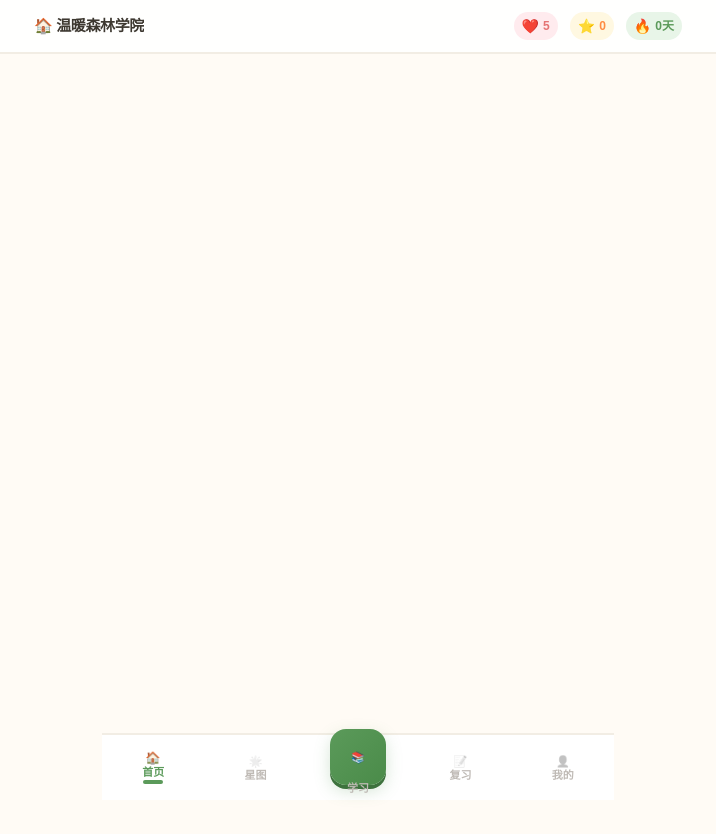
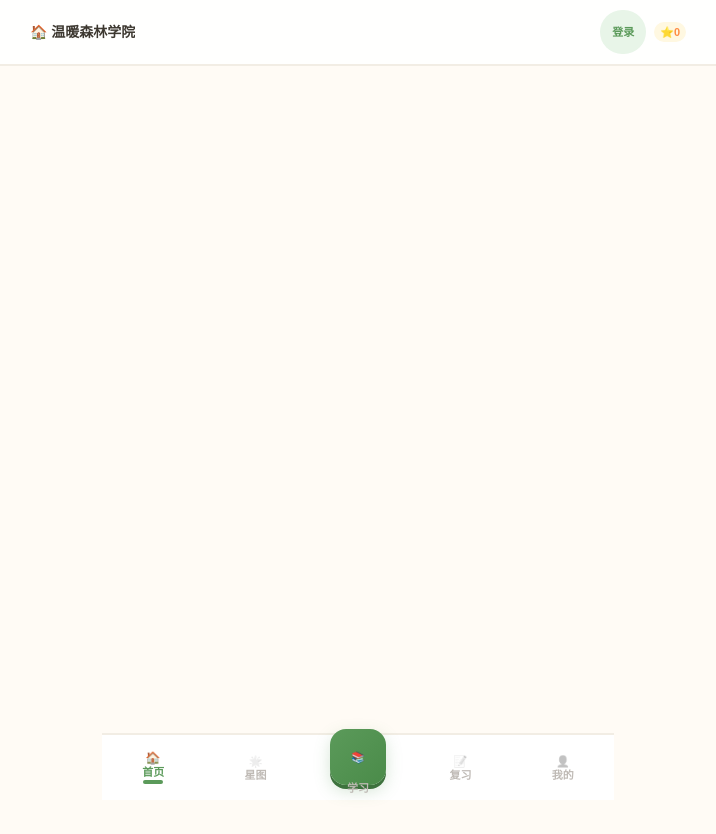
Before and after one commit to xuebao123321/new-concept-english, a React (Vite) app: page / in a window 1280 px wide. Shown: the top 834 px of the page, without its empty margins (282-998 px from the left). Before the commit the page ends 800 px from the top, so only its background shows below. Built offline with nearby package versions, Linux system fonts and the light colour scheme.

Commit message:
feat: 排行榜+登录入口+公开主页

```diff
--- a/src/App.tsx
+++ b/src/App.tsx
@@ -21,6 +21,7 @@ const ProfilePage = lazy(() => import('./pages/ProfilePage'));
 const DiagnosisPage = lazy(() => import('./pages/DiagnosisPage'));
 const ScheduledReviewPage = lazy(() => import('./pages/ScheduledReviewPage'));
 const NotFoundPage = lazy(() => import('./pages/NotFoundPage'));
+const LeaderboardPage = lazy(() => import('./pages/LeaderboardPage'));
 
 function Loading() {
   return (
@@ -71,6 +72,7 @@ export default function App() {
         <Route path="/achievements" element={<AchievementsPage />} />
         <Route path="/profile" element={<ProfilePage />} />
         <Route path="/diagnosis" element={<DiagnosisPage />} />
+        <Route path="/leaderboard" element={<LeaderboardPage />} />
         <Route path="*" element={<NotFoundPage />} />
       </Route>
     </Routes>
--- a/src/components/layout/TopBar.tsx
+++ b/src/components/layout/TopBar.tsx
@@ -1,51 +1,40 @@
 import { useNavigate } from 'react-router-dom';
 import { useUserStore } from '../../stores/useUserStore';
+import { useAuthStore } from '../../stores/useAuthStore';
 
-interface TopBarProps {
-  title: string;
-  showBack?: boolean;
-  onBack?: () => void;
-}
-
-export default function TopBar({ title, showBack = false, onBack }: TopBarProps) {
-  const navigate = useNavigate();
+export default function TopBar({ title, showBack = false, onBack }: {
+  title: string; showBack?: boolean; onBack?: () => void;
+}) {
+  const nav = useNavigate();
   const userState = useUserStore(s => s.userState);
-
-  const handleBack = () => {
-    if (onBack) onBack();
-    else navigate(-1);
-  };
+  const { isLoggedIn, logout, user } = useAuthStore();
 
   return (
     <header className="sticky top-0 z-30 safe-top nav-top">
-      <div className="flex items-center justify-between px-4 py-3 max-w-lg mx-auto">
-        <div className="flex items-center gap-2">
+      <div className="flex items-center justify-between px-3 py-2.5 max-w-lg mx-auto">
+        <div className="flex items-center gap-1.5 min-w-0">
           {showBack && (
-            <button
-              onClick={handleBack}
-              className="w-9 h-9 flex items-center justify-center rounded-xl bg-warm-bg hover:bg-warm-border/50 transition-colors"
-            >
-              <span className="text-base text-ink-light">←</span>
-            </button>
+            <button onClick={() => (onBack ? onBack() : nav(-1))}
+              className="w-8 h-8 flex items-center justify-center rounded-lg bg-warm-bg">
+              <span className="text-sm">←</span></button>
           )}
-          <h1 className="font-extrabold text-[15px] tracking-tight text-ink truncate max-w-[220px]">
-            {title}
-          </h1>
+          <h1 className="font-extrabold text-[14px] truncate text-ink">{title}</h1>
         </div>
 
-        <div className="flex items-center gap-3 text-xs font-bold">
-          <span className="flex items-center gap-1 bg-berry-pale px-2 py-1 rounded-full">
-            <span className="text-sm">❤️</span>
-            <span className="text-berry">{userState?.hearts ?? 5}</span>
-          </span>
-          <span className="flex items-center gap-1 bg-sun-pale px-2 py-1 rounded-full">
-            <span className="text-sm">⭐</span>
-            <span className="text-honey">{userState?.totalXp ?? 0}</span>
-          </span>
-          <span className="flex items-center gap-1 bg-forest-pale px-2 py-1 rounded-full">
-            <span className="text-sm">🔥</span>
-            <span className="text-forest">{userState?.streakDays ?? 0}天</span>
-          </span>
+        <div className="flex items-center gap-2 text-[11px] font-bold">
+          {isLoggedIn ? (
+            <>
+              <span className="text-ink-muted">{user?.nickname || user?.username}</span>
+              <button onClick={() => nav('/profile')}
+                className="px-2.5 py-1 rounded-full bg-warm-bg text-ink-light">👤</button>
+              <button onClick={() => { logout(); nav('/login'); }}
+                className="px-2.5 py-1 rounded-full bg-berry-pale text-berry">退出</button>
+            </>
+          ) : (
+            <button onClick={() => nav('/login')}
+              className="px-3 py-1 rounded-full bg-forest-pale text-forest font-bold">登录</button>
+          )}
+          <span className="bg-sun-pale px-1.5 py-0.5 rounded-full text-honey">⭐{userState?.totalXp ?? 0}</span>
         </div>
       </div>
     </header>
--- /dev/null
+++ b/src/pages/LeaderboardPage.tsx
@@ -0,0 +1,52 @@
+import { useEffect, useState } from 'react';
+
+const API = import.meta.env.PROD
+  ? 'https://new-concept-english-production.up.railway.app'
+  : 'http://localhost:8000';
+
+interface Entry { id: number; username: string; nickname: string; completed: number; }
+
+export default function LeaderboardPage() {
+  const [data, setData] = useState<Entry[]>([]);
+  const [loading, setLoading] = useState(true);
+
+  useEffect(() => {
+    fetch(`${API}/api/leaderboard?limit=50`)
+      .then(r => r.json()).then(d => { setData(d.leaderboard || []); setLoading(false); })
+      .catch(() => setLoading(false));
+  }, []);
+
+  if (loading) return <div className="text-center py-20 text-[#8B8580]">加载中...</div>;
+
+  return (
+    <div className="px-4 py-5 space-y-4">
+      <div className="text-center">
+        <h2 className="text-xl font-extrabold text-[#3D3830]">🏆 闯关排行榜</h2>
+        <p className="text-sm text-[#8B8580] mt-1">看看谁修复了最多的课程！</p>
+      </div>
+
+      {data.length === 0 ? (
+        <div className="text-center py-12 text-[#8B8580]">暂无数据，快去闯关吧！</div>
+      ) : (
+        <div className="space-y-2">
+          {data.map((e, i) => (
+            <div key={e.id} className={`card p-4 flex items-center gap-4 ${i < 3 ? 'border-[#FBBF24] bg-[#FFFDEB]' : ''}`}>
+              <div className={`w-8 h-8 rounded-full flex items-center justify-center text-sm font-extrabold ${
+                i === 0 ? 'bg-[#FBBF24] text-white' : i === 1 ? 'bg-[#94A3B8] text-white' : i === 2 ? 'bg-[#D97706] text-white' : 'bg-gray-100 text-gray-500'
+              }`}>
+                {i + 1}
+              </div>
+              <div className="flex-1">
+                <div className="font-extrabold text-sm text-[#3D3830]">{e.nickname || e.username}</div>
+              </div>
+              <div className="text-right">
+                <div className="text-lg font-extrabold text-[#5B9A5A]">{e.completed}</div>
+                <div className="text-[10px] text-[#8B8580]">课完成</div>
+              </div>
+            </div>
+          ))}
+        </div>
+      )}
+    </div>
+  );
+}
```
Also changed, not shown: 2 other files (tests, documents, lock files or other folders).
